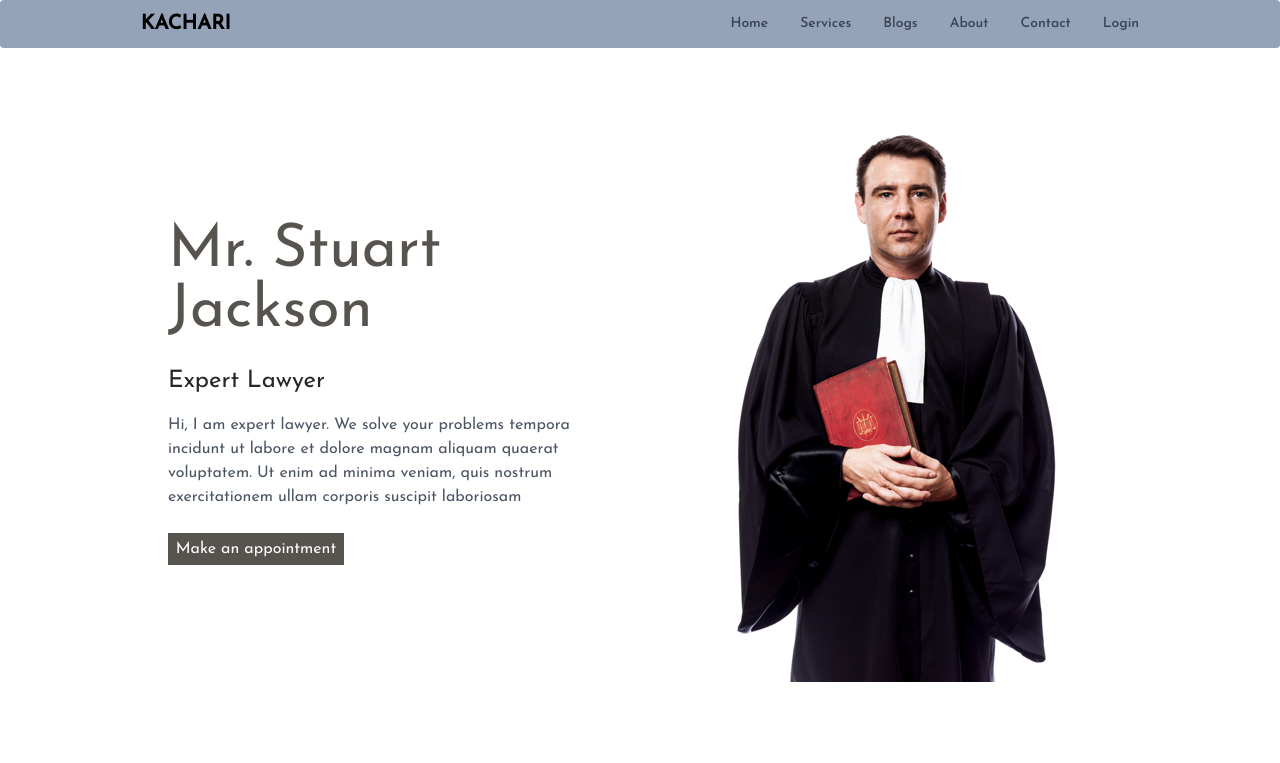
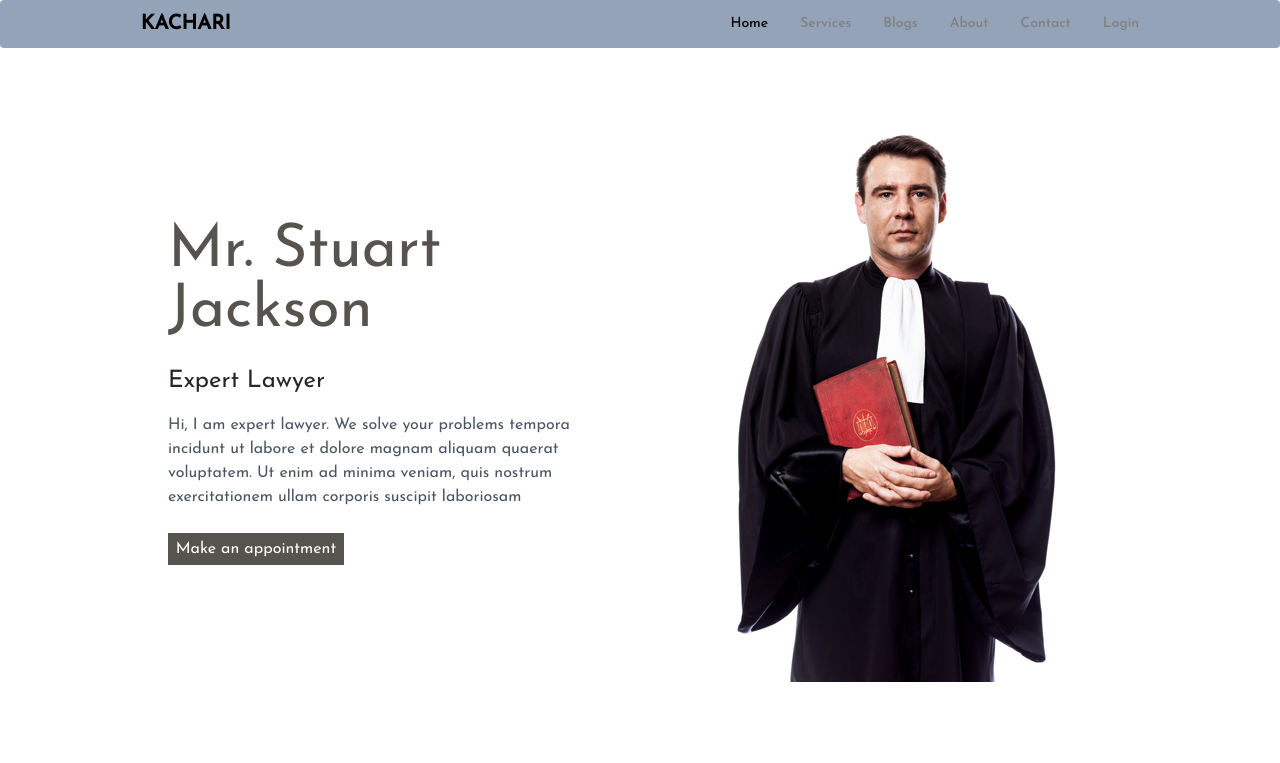
Before and after one commit to Lil-boss/kachari, a React (Create React App) app: page / in a window 1280 px wide. Shown: the top 763 px of the page. Built offline with nearby package versions, Linux system fonts and the light colour scheme; no server answers.

Commit message:
route update

```diff
--- a/src/App.js
+++ b/src/App.js
@@ -9,6 +9,8 @@ import RequiredAuth from "./Components/Auth/RequiredAuth/RequiredAuth";
 import About from "./Components/About/About";
 import Blogs from "./Components/Blogs/Blogs";
 import NotFound from "./Components/NotFound/NotFound";
+import ContactUs from "./Components/ContactUs/ContactUs";
+import Service from "./Components/Service/Service";
 function App() {
   return (
     <div className="">
@@ -22,6 +24,8 @@ function App() {
         </RequiredAuth>} />
         <Route path="/forgetPassword" element={<ForgetPassword />} />
         <Route path="/about" element={<About />} />
+        <Route path="/contact" element={<ContactUs />} />
+        <Route path="/service" element={<Service />} />
         <Route path="/blogs" element={<Blogs />} />
         <Route path="*" element={<NotFound />} />
       </Routes>
--- a/src/Components/Auth/ForgetPassword/ForgetPassword.jsx
+++ b/src/Components/Auth/ForgetPassword/ForgetPassword.jsx
@@ -2,6 +2,7 @@
 import React, { useState } from 'react';
 import { useSendPasswordResetEmail } from 'react-firebase-hooks/auth';
 import toast, { Toaster } from 'react-hot-toast';
+import { Link } from 'react-router-dom';
 import auth from '../../../firebase.init';
 
 const ForgetPassword = () => {
@@ -40,6 +41,9 @@ const ForgetPassword = () => {
                         <label htmlFor="email" className="block mb-2 text-sm font-medium text-gray-900 dark:text-gray-300">Your email</label>
                         <input onBlur={event => handleEmailField(event.target.value)} type="email" id="email" className="bg-gray-50 border border-gray-300 text-gray-900 text-sm rounded-lg focus:ring-blue-500 focus:border-blue-500 block w-full p-2.5 dark:bg-gray-700 dark:border-gray-600 dark:placeholder-gray-400 dark:text-white dark:focus:ring-blue-500 dark:focus:border-blue-500" required="" />
                     </div>
+                    <div className="flex items-start mb-6">
+                        <h2>Back To <Link to="/login" className='text-blue-500' type='submit'>Login?</Link></h2>
+                    </div>
                     <button type="submit" className="text-white bg-blue-700 hover:bg-blue-800 focus:ring-4 focus:outline-none focus:ring-blue-300 font-medium rounded-lg text-sm w-full sm:w-auto px-5 py-2.5 text-center dark:bg-blue-600 dark:hover:bg-blue-700 dark:focus:ring-blue-800">Sent</button>
                 </form>
             </div>
--- a/src/Components/ContactUs/ContactUs.jsx
+++ b/src/Components/ContactUs/ContactUs.jsx
@@ -2,7 +2,7 @@ import React from 'react';
 
 const ContactUs = () => {
     return (
-        <div id='contact'>
+        <div className='mt-12'>
             <div className='m-y-10 h-32 bg-stone-700 flex flex-col items-center justify-center'>
                 <h1 className='text-center text-5xl text-white'>Contact Us</h1>
                 <p className='text-white text-sm sm:p-4 text-center'>kachari is the best Law Firm. We solve your problems tempora incidunt ut labore et dolore magnam aliquam quaerat voluptatem. Ut enim ad minima veniam</p>
--- /dev/null
+++ b/src/Components/CustomLink/CustomLink.jsx
@@ -0,0 +1,21 @@
+import React from 'react';
+import { Link, useMatch, useResolvedPath } from 'react-router-dom';
+
+function CustomLink({ children, to, ...props }) {
+    let resolved = useResolvedPath(to);
+    let match = useMatch({ path: resolved.pathname, end: true });
+
+    return (
+        <div>
+            <Link
+                style={{ color: match ? "black" : "gray" }}
+                to={to}
+                {...props}
+            >
+                {children}
+            </Link>
+        </div>
+    );
+}
+
+export default CustomLink;
--- a/src/Components/Navbar/Navbar.jsx
+++ b/src/Components/Navbar/Navbar.jsx
@@ -1,8 +1,8 @@
 import { signOut } from 'firebase/auth';
 import React, { useState } from 'react';
 import { useAuthState } from 'react-firebase-hooks/auth';
-import { Link } from 'react-router-dom';
 import auth from '../../firebase.init';
+import CustomLink from '../CustomLink/CustomLink';
 
 const Navbar = () => {
     const [user] = useAuthState(auth);
@@ -26,27 +26,27 @@ const Navbar = () => {
                         <div className={`${open ? "w-full md:block md:w-auto" : "hidden w-full md:block md:w-auto"}`} id="mobile-menu">
                             <ul className="flex flex-col mt-4 md:flex-row md:space-x-8 md:mt-0 md:text-sm md:font-medium">
                                 <li>
-                                    <a href="/" className="block py-2 pr-4 pl-3 text-gray-700 bg-blue-700 rounded md:bg-transparent md:hover:text-stone-700 md:p-0 dark:text-white" aria-current="page">Home</a>
+                                    <CustomLink to="/">Home</CustomLink>
                                 </li>
 
                                 <li>
-                                    <a href="#service" className="block py-2 pr-4 pl-3 text-gray-700 border-b border-gray-100 hover:bg-gray-50 md:hover:bg-transparent md:border-0 md:hover:text-stone-700 md:p-0 dark:text-gray-400 md:dark:hover:text-white dark:hover:bg-gray-700 dark:hover:text-white md:dark:hover:bg-transparent dark:border-gray-700" >Services</a>
+                                    <CustomLink to="/service" >Services</CustomLink>
                                 </li>
                                 <li>
-                                    <Link to="/blogs" className="block py-2 pr-4 pl-3 text-gray-700 border-b border-gray-100 hover:bg-gray-50 md:hover:bg-transparent md:border-0 md:hover:text-stone-700 md:p-0 dark:text-gray-400 md:dark:hover:text-white dark:hover:bg-gray-700 dark:hover:text-white md:dark:hover:bg-transparent dark:border-gray-700">Blogs</Link>
+                                    <CustomLink to="/blogs" >Blogs</CustomLink>
                                 </li>
 
                                 <li>
-                                    <Link to="/about" className="block py-2 pr-4 pl-3 text-gray-700 border-b border-gray-100 hover:bg-gray-50 md:hover:bg-transparent md:border-0 md:hover:text-stone-700 md:p-0 dark:text-gray-400 md:dark:hover:text-white dark:hover:bg-gray-700 dark:hover:text-white md:dark:hover:bg-transparent dark:border-gray-700">About</Link>
+                                    <CustomLink to="/about">About</CustomLink>
                                 </li>
                                 <li>
-                                    <a href="#contact" className="block py-2 pr-4 pl-3 text-gray-700 hover:bg-gray-50 md:hover:bg-transparent md:border-0 md:hover:text-stone-700 md:p-0 dark:text-gray-400 md:dark:hover:text-white dark:hover:bg-gray-700 dark:hover:text-white md:dark:hover:bg-transparent">Contact</a>
+                                    <CustomLink to="/contact" >Contact</CustomLink>
                                 </li>
                                 {
                                     user ? <li>
-                                        <p onClick={handleLogOut} className="block py-2 pr-4 pl-3 text-gray-700 border-b border-gray-100 hover:bg-gray-50 md:hover:bg-transparent md:border-0 md:hover:text-stone-700 md:p-0 dark:text-gray-400 md:dark:hover:text-white dark:hover:bg-gray-700 dark:hover:text-white md:dark:hover:bg-transparent dark:border-gray-700 cursor-pointer">Log Out</p>
+                                        <CustomLink onClick={handleLogOut}>Log Out</CustomLink>
                                     </li> : <li>
-                                        <Link to="/login" className="block py-2 pr-4 pl-3 text-gray-700 border-b border-gray-100 hover:bg-gray-50 md:hover:bg-transparent md:border-0 md:hover:text-stone-700 md:p-0 dark:text-gray-400 md:dark:hover:text-white dark:hover:bg-gray-700 dark:hover:text-white md:dark:hover:bg-transparent dark:border-gray-700">Login</Link>
+                                        <CustomLink to="/login" >Login</CustomLink>
                                     </li>
                                 }
                             </ul>
--- a/src/Components/Service/Service.jsx
+++ b/src/Components/Service/Service.jsx
@@ -9,7 +9,7 @@ const Service = () => {
             .then(data => setServices(data));
     }, [])
     return (
-        <div id="service" className=' w-4/5 mx-auto mt-14'>
+        <div className='w-4/5 mx-auto mt-14'>
             <div className='flex flex-col justify-center items-center mb-6'>
                 <img className='' src={icon} alt="" />
             </div>
```
